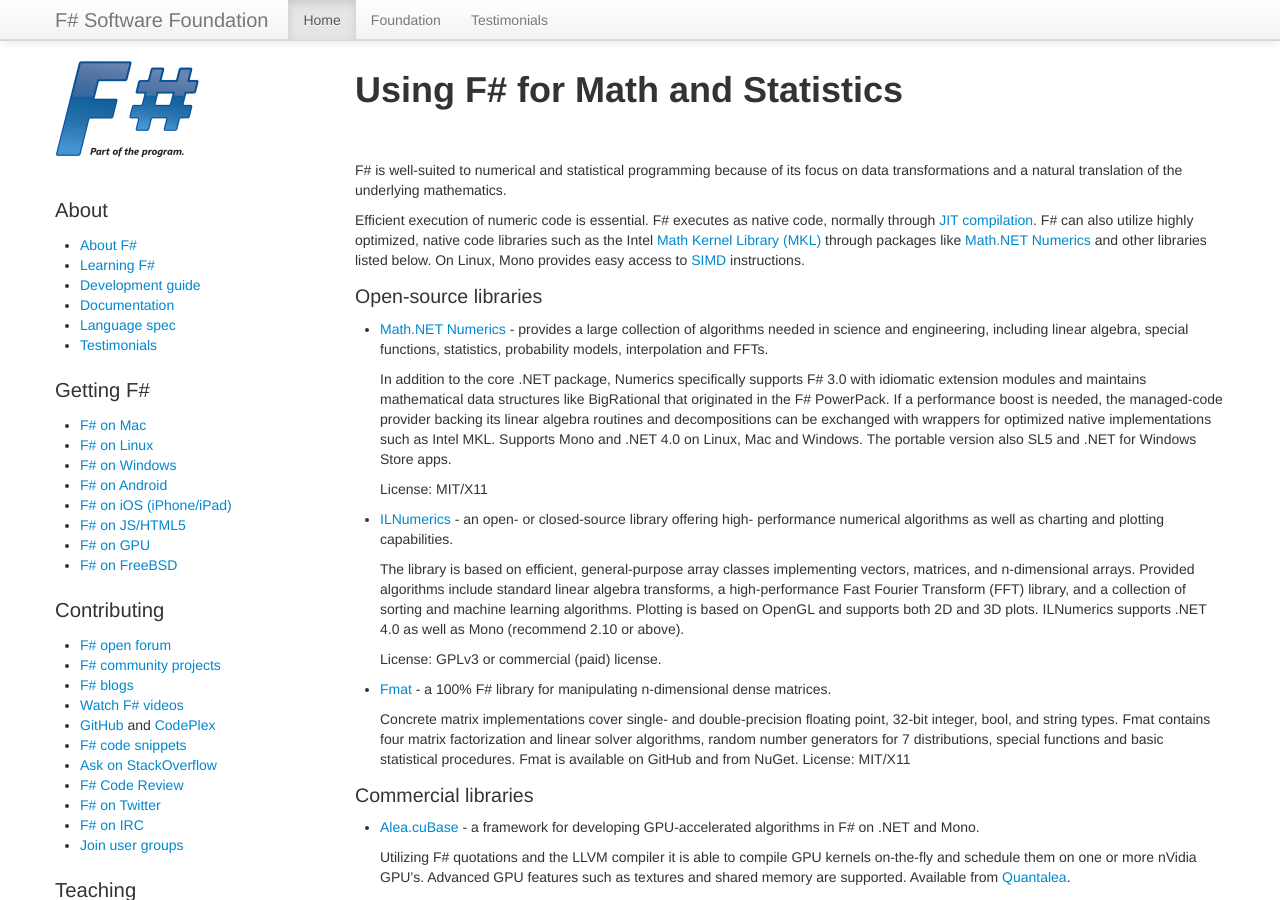
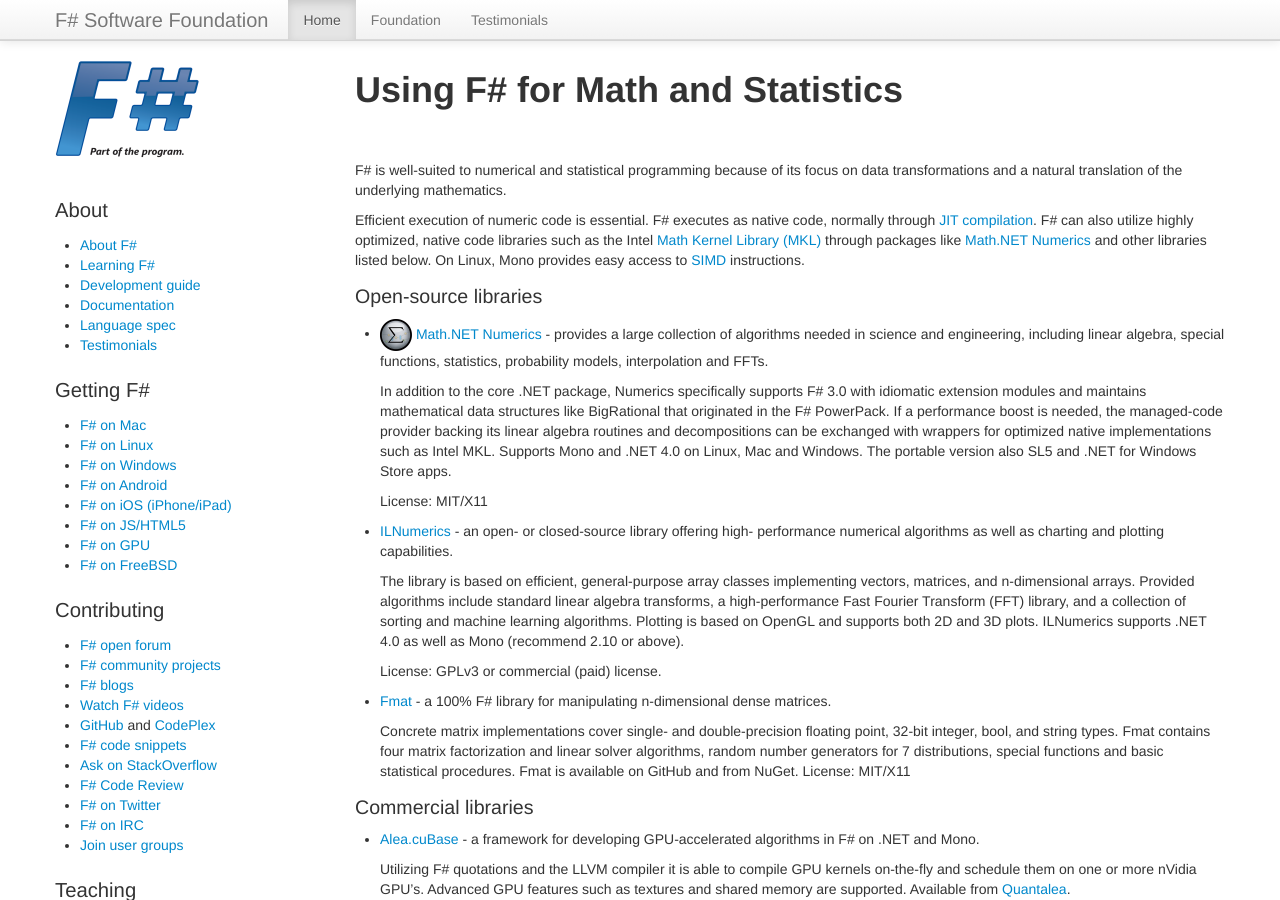
Before and after one commit to fsharp/fsharp.org, a Jekyll site: the page built from math/index.md, in a window 1280 px wide and 900 px high. Built offline with Jekyll 4.4.1, drawn with Linux system fonts in a browser that asks for light colours; nearby versions of some CDN libraries; some web fonts are replaced; comment, search, counter and statistics services are not loaded.

Commit message:
Update index.md

```diff
--- a/math/index.md
+++ b/math/index.md
@@ -18,7 +18,7 @@
 
 ### Open-source libraries
 
- * [Math.NET Numerics](http://numerics.mathdotnet.com/) - provides
+ * ![logo](/images/thumbs/MathNet.png)&nbsp;[Math.NET Numerics](http://numerics.mathdotnet.com/) - provides
    a large collection of algorithms needed in science and engineering, including linear algebra,
    special functions, statistics, probability models, interpolation and FFTs.
 
```
